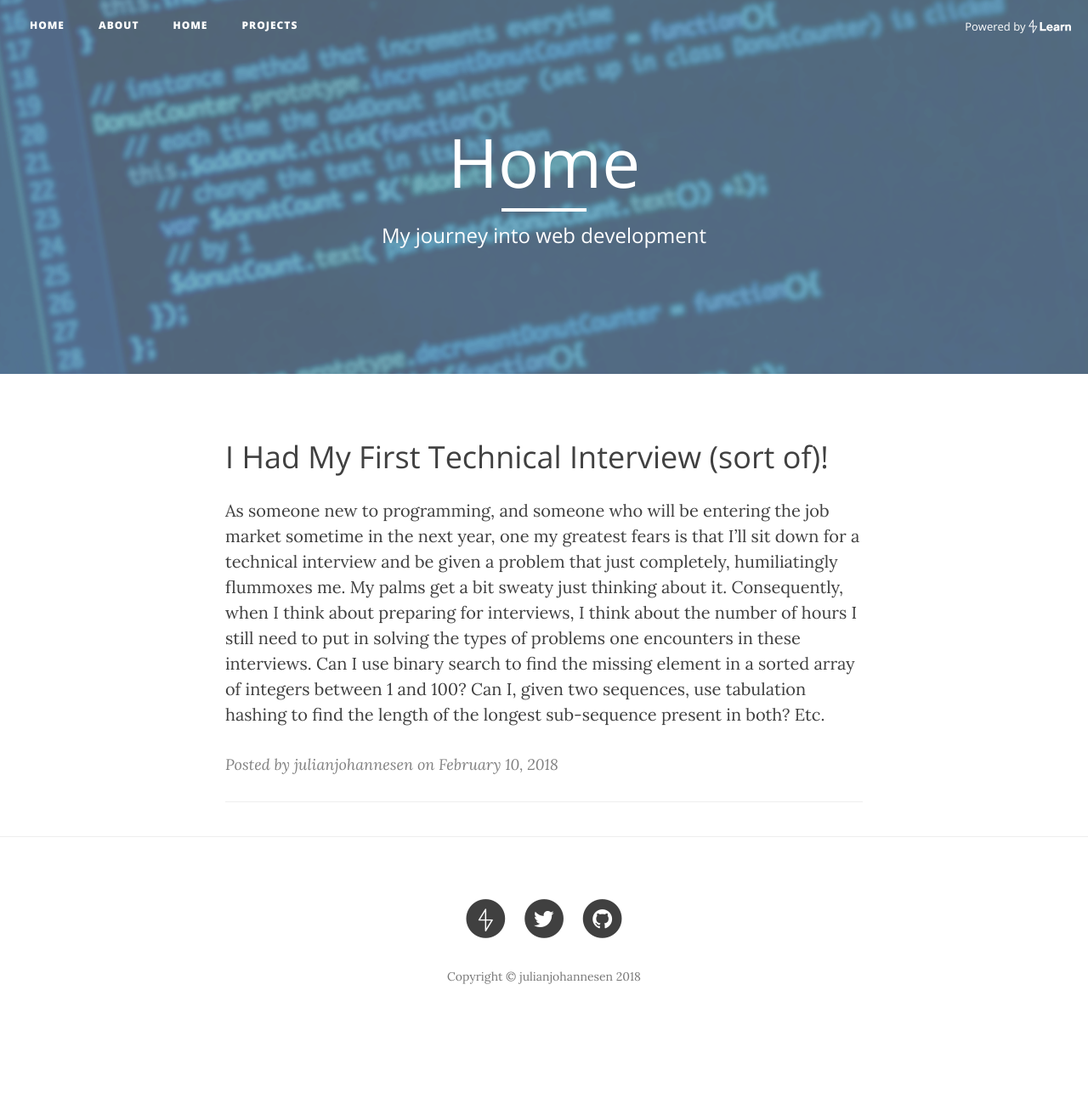
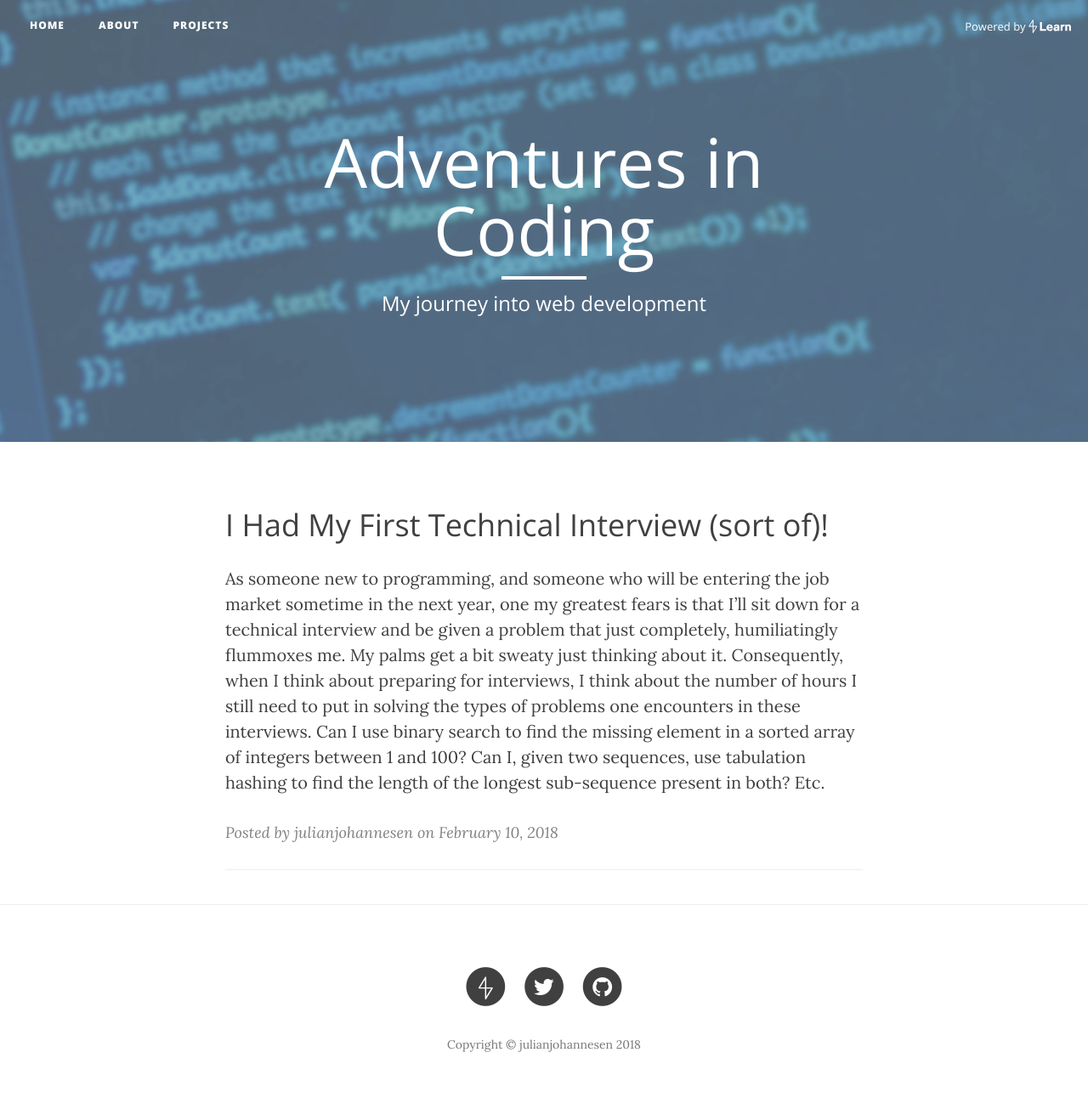
Before and after one commit to julianjohannesen/julianjohannesen.github.io, a Jekyll site: the page built from index.html, in a window 1280 px wide. Shown: the whole page at 85% size. Built offline with Jekyll 4.4.1, drawn with Linux system fonts in a browser that asks for light colours; nearby versions of some CDN libraries; the list of posts is cut into pages by our own code; before the commit the page ends 1225 px from its top, so only the background shows below that.

Commit message:
change to index.html to get the "home" item off the menu

```diff
--- a/index.html
+++ b/index.html
@@ -1,7 +1,6 @@
 ---
 layout: page
-title: Home
-header-img:
+
 ---
 
 {% for post in paginator.posts %}
```
